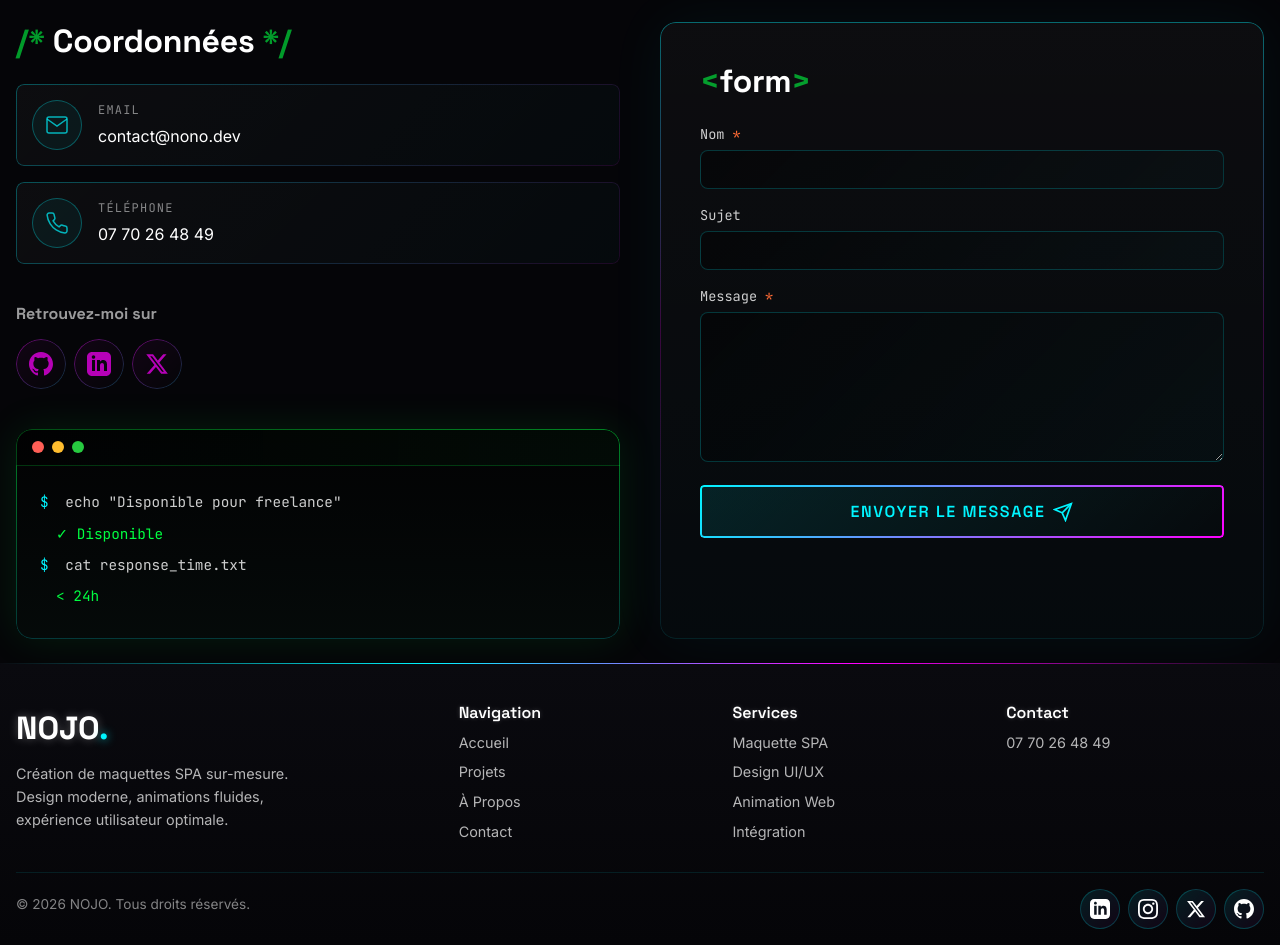
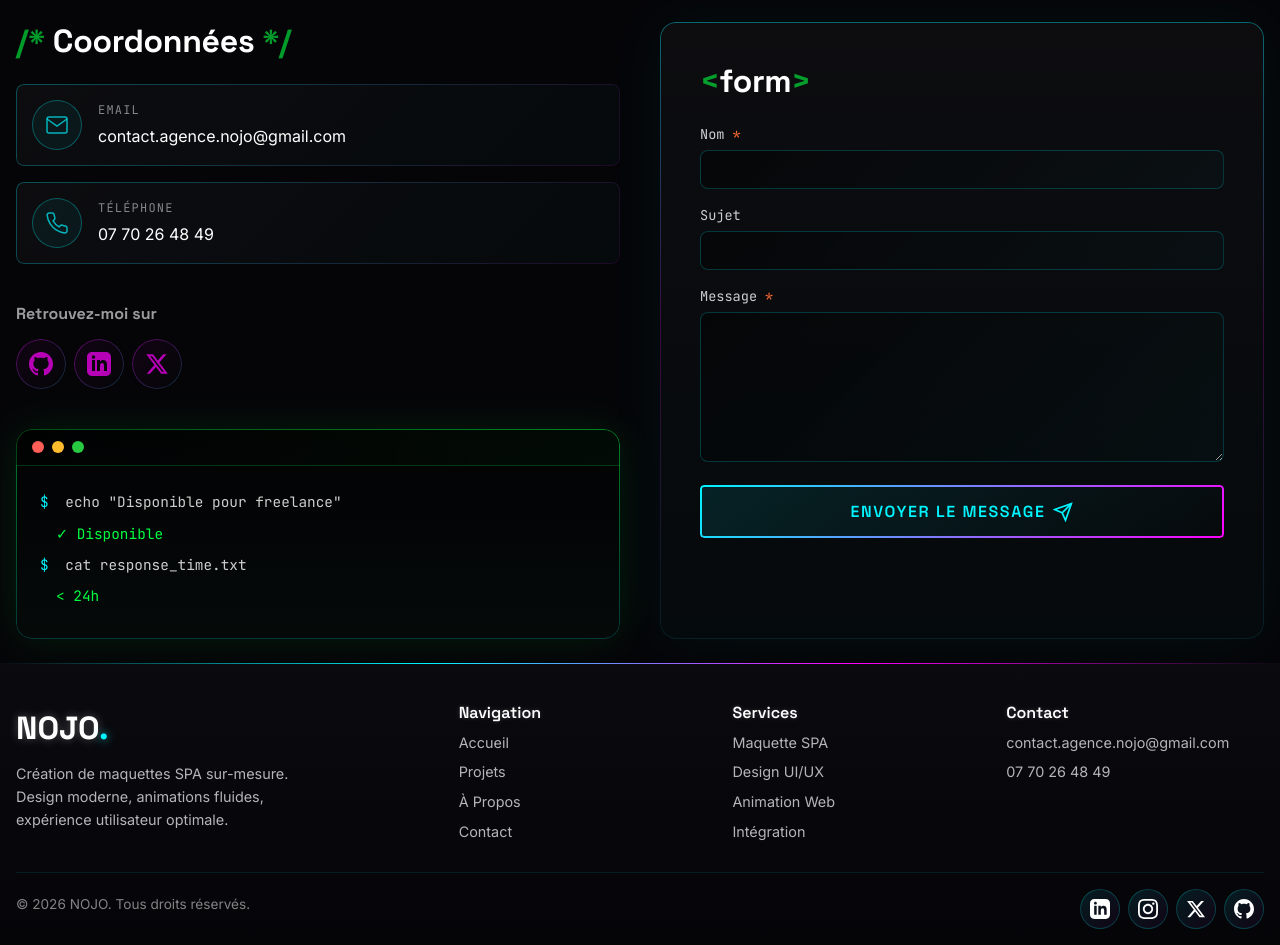
Before and after one commit to Arnaud1720/spa_nono_johan, an Angular app: page /contact in a window 1280 px wide. Shown: the part 480-1425 px from the top of the page. Built offline with nearby package versions, Linux system fonts and the light colour scheme.

Commit message:
ajout de l'email

```diff
--- a/src/app/components/layout/footer/footer.html
+++ b/src/app/components/layout/footer/footer.html
@@ -36,6 +36,7 @@
         <div class="footer__column">
           <h4 class="footer__title">Contact</h4>
           <ul class="footer__list">
+            <li><a href="mailto:contact.agence.nojo@gmail.com" class="footer__link">contact.agence.nojo&#64;gmail.com</a></li>
             <li><a href="tel:+33770264849" class="footer__link">07 70 26 48 49</a></li>
           </ul>
         </div>
--- a/src/app/pages/contact/contact.ts
+++ b/src/app/pages/contact/contact.ts
@@ -30,8 +30,8 @@ export class Contact {
     {
       icon: 'mail',
       label: 'Email',
-      value: 'contact@nono.dev',
-      link: 'mailto:contact@nono.dev'
+      value: 'contact.agence.nojo@gmail.com',
+      link: 'mailto:contact.agence.nojo@gmail.com'
     },
     {
       icon: 'phone',
```
